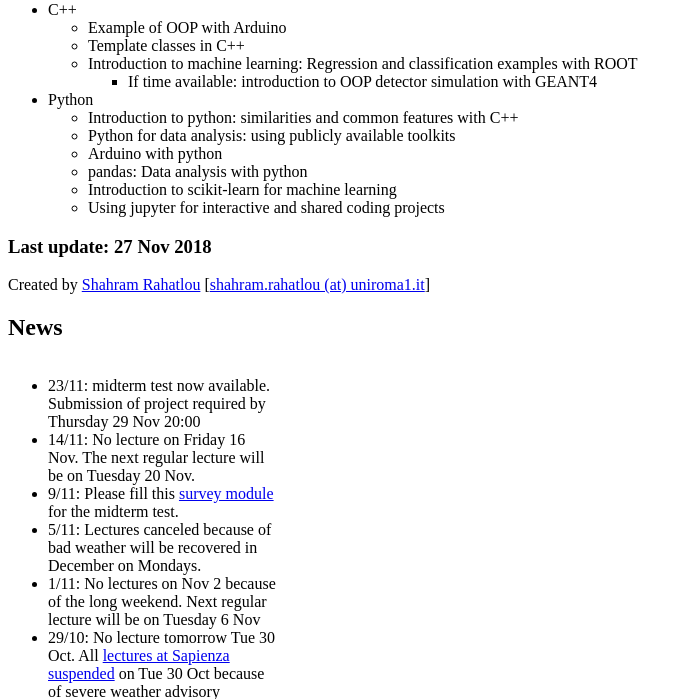
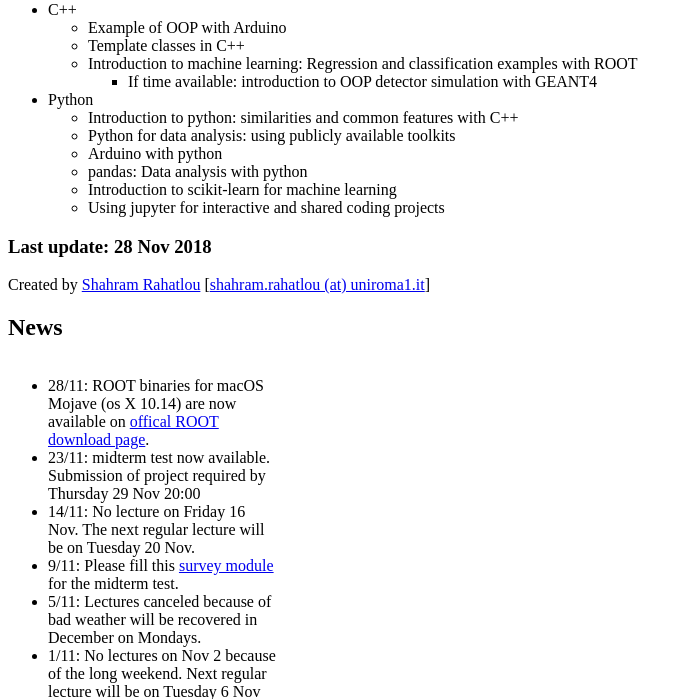
Before and after one commit to rahatlou/CMP, a PHP site: page / in a window 1280 px wide. Shown: the part 1467-2166 px from the top of the page, without its empty margins (0-693 px from the left). Run offline with PHP 8.4, Linux system fonts and the light colour scheme; some libraries are stand-ins or nearby versions.

Commit message:
added release of ROOT for macos Mojave

```diff
--- a/index.php
+++ b/index.php
@@ -57,7 +57,7 @@
    <div id="sidebar">
      <div id="sidebar-bgtop"></div>
      <div id="sidebar-content">
-           <h3 class=h3sidebar>Last update: 27 Nov 2018</h3>
+           <h3 class=h3sidebar>Last update: 28 Nov 2018</h3>
 
             Created by
             <a href="http://www.roma1.infn.it/people/rahatlou/">Shahram Rahatlou</a>
@@ -68,6 +68,8 @@
           <h2>News</h2>
           <div style="width: 270px; height: 350px; overflow: auto">
 	    <ul>  <!-- lista avvisi-->
+        <li>28/11: ROOT binaries for macOS Mojave (os X 10.14) are now available
+          on <a href="https://root.cern.ch/content/release-61406">offical ROOT download page</a>.
         <li>23/11: midterm test now available. Submission of project required by
           Thursday 29 Nov 20:00</li>
         <li>14/11: No lecture on Friday 16 Nov. The next regular lecture will be on Tuesday 20 Nov.</li>
```
